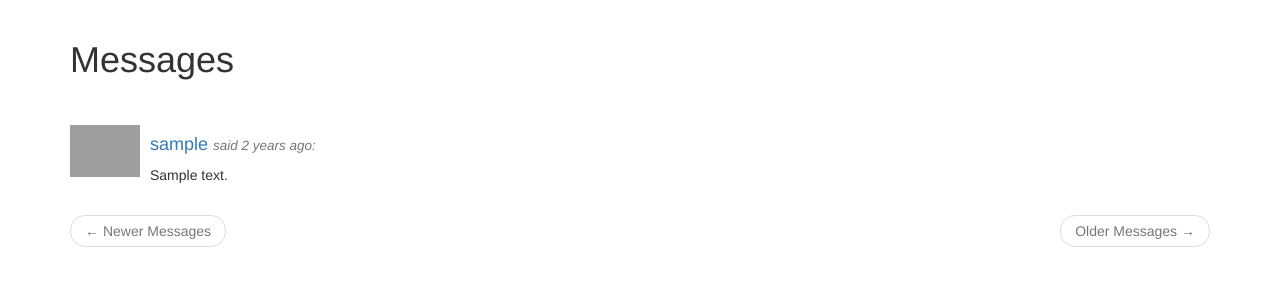
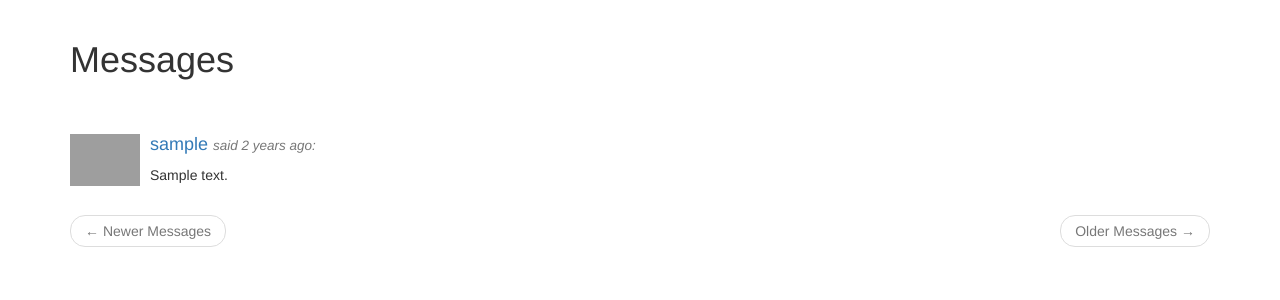
Before and after one commit to Willamette-OR/invresearch, a Flask app: page /messages in a window 1280 px wide. Shown: the part 52-352 px from the top of the page. Run offline with Flask 2, Linux system fonts and the light colour scheme; a user stored in the database is signed in; data comes from the database, SQL or seed files in the repository; tables that the repository leaves empty hold one stand-in row (values such as "Sample post"); parts of the project's set-up code (start-up, migrations or seed data) failed here and were passed over; some libraries are stand-ins or nearby versions; grey boxes are pictures that could not be loaded.

Commit message:
Tweaked the rendering of user avatars in posts and user popup

```diff
--- a/app/templates/_post.html
+++ b/app/templates/_post.html
@@ -1,5 +1,5 @@
 <div class="media">
-    <div class="media-left">
+    <div class="media-left media-middle">
         <a href="{{ url_for('main.user', username=post.author.username) }}">
             <img src="{{ post.author.avatar(size=70) }}" class="media-object" style="width: 70px;">
         </a>
--- a/app/templates/user_popup.html
+++ b/app/templates/user_popup.html
@@ -1,7 +1,7 @@
 <table class="table">
     <tr>
         <td width="64px" style="border: 0px;">
-            <img src="{{ user.avatar(size=64) }}">
+            <img src="{{ user.avatar(size=64) }}" class="img-responsive img-circle">
         </td>
         <td style="border: 0px;">
             <small>
```
